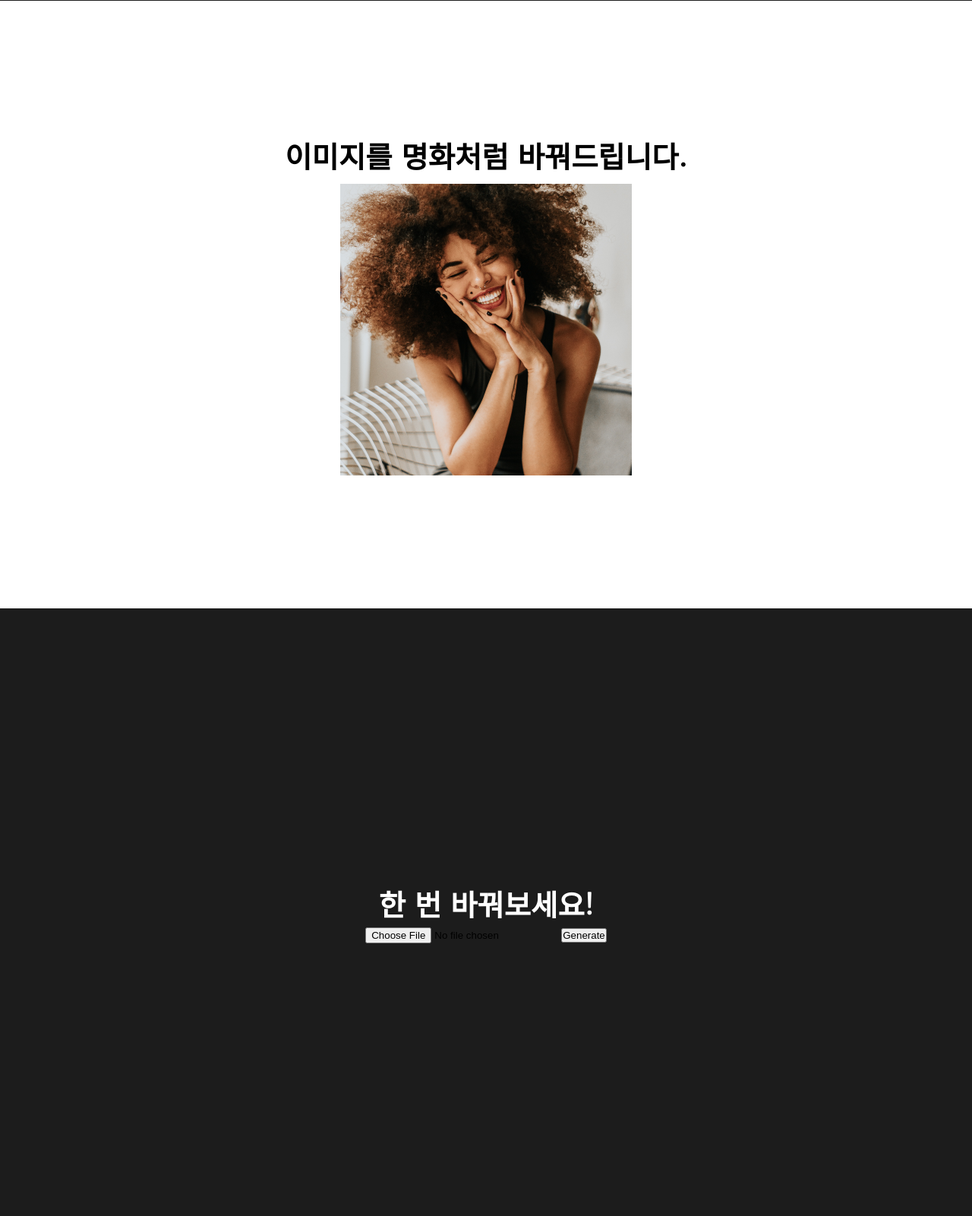
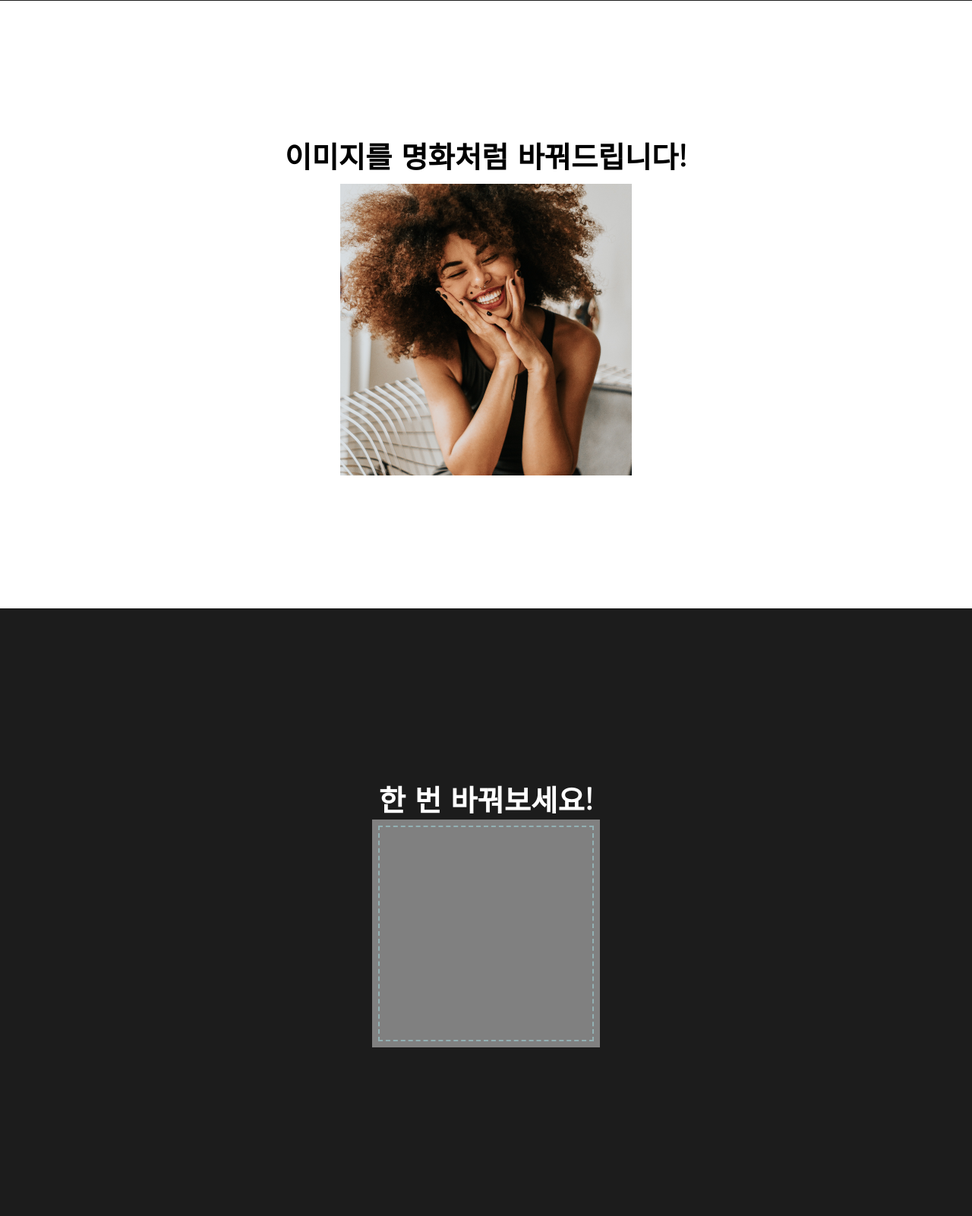
Before and after one commit to github01main/ML_Oil_Painting_Generator, a Django app: page / in a window 1280 px wide. Shown: the part 799-2400 px from the top of the page at 76% size. Run offline with Django 4.2, Linux system fonts and the light colour scheme; some libraries are stand-ins or nearby versions.

Commit message:
add - File Part

```diff
--- a/static/css/main.css
+++ b/static/css/main.css
@@ -56,3 +56,13 @@
     font-weight: bold;
     color: #fff;
 }
+
+.content{
+    outline: 2px dashed #92b0b3 ;
+    outline-offset:-10px;
+    text-align: center;
+    transition: all .15s ease-in-out;
+    width: 300px;
+    height: 300px;
+    background-color: gray;
+}
--- /dev/null
+++ b/static/js/file.js
@@ -0,0 +1,55 @@
+$('.content')
+    .on("dragover", dragOver)
+    .on("dragleave", dragOver)
+    .on("drop", uploadFiles)
+
+function dragOver(e) {
+    e.stopPropagation();
+    e.preventDefault();
+}
+
+function uploadFiles(e) {
+    e.stopPropagation();
+    e.preventDefault();
+}
+
+function dragOver(e) {
+    e.stopPropagation();
+    e.preventDefault();
+    if (e.type == "dragover") {
+        $(e.target).css({
+            "background-color": "black",
+            "outline-offset": "-20px"
+        });
+    } else {
+        $(e.target).css({
+            "background-color": "gray",
+            "outline-offset": "-10px"
+        });
+    }
+}
+
+function uploadFiles(e) {
+    e.stopPropagation();
+    e.preventDefault();
+    dragOver(e); //1
+
+    e.dataTransfer = e.originalEvent.dataTransfer; //2
+    var files = e.target.files || e.dataTransfer.files;
+
+    if (files.length > 1) {
+        alert('중복해서 올릴 수 없습니다.');
+        return;
+    }
+    if (files[0].type.match(/image.*/)) {
+        $(e.target).css({
+            "background-image": "url(" + window.URL.createObjectURL(files[0]) + ")",
+            "outline": "none",
+            "background-size": "100% 100%"
+        });
+    } else {
+        alert('이미지가 아닙니다.');
+        return;
+    }
+
+}
--- a/templates/index.html
+++ b/templates/index.html
@@ -7,6 +7,7 @@
     <meta http-equiv="X-UA-Compatible" content="IE=edge">
     <meta name="viewport" content="width=device-width, initial-scale=1.0">
     <link href="https://fonts.googleapis.com/css2?family=Gowun+Dodum&display=swap" rel="stylesheet">
+    <script src="https://ajax.googleapis.com/ajax/libs/jquery/3.5.1/jquery.min.js"></script>
     <title>무료 유화제작 사이트</title>
 
     <script>
@@ -64,7 +65,7 @@
             </div>
             <div class="swiper-slide">
                 <div class="second-slide sections">
-                    <span>이미지를 명화처럼 바꿔드립니다.</span>
+                    <span>이미지를 명화처럼 바꿔드립니다!</span>
                     <div class="img">
                     </div>
                 </div>
@@ -72,33 +73,17 @@
             <div class="swiper-slide">
                 <div class="third-slide sections">
                     <span>한 번 바꿔보세요!</span>
-                    <div class="file-upload">
+                    <!-- <div class="file-upload">
                         <input type="file" id="file">
                         <button class="btnClick" onclick="save()">Generate</button>
+                    </div> -->
+                    <div class="content">
                     </div>
                 </div>
             </div>
         </div>
     </div>
-
-
-
-    <!-- <section>
-        <div class="example-container">
-            <div class="info">
-                <div class="file-upload">
-                    <input type="file" id="file">
-                    <button class="btnClick" onclick="save()">Generate</button>
-                </div>
-                <h3>Make your own oil paint image.</h3>
-                <br>
-                <p>The Web machine recognize what you want to change to artists painting style and make it your own
-                    images.</p>
-            </div>
-            <div class="img">
-            </div>
-        </div>
-    </section> -->
+    <script src="{% static 'js/file.js' %}"></script>
 </body>
 
 </html>
```
